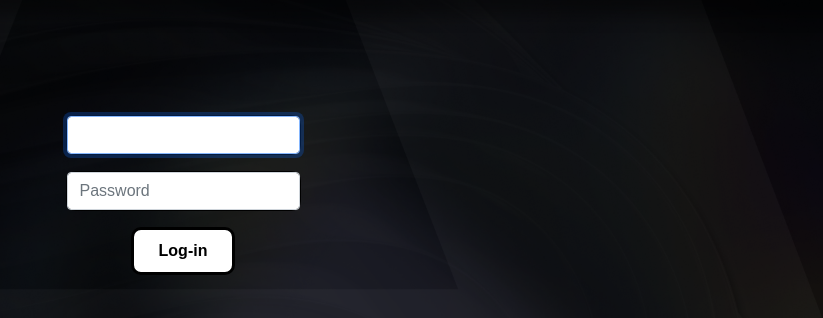
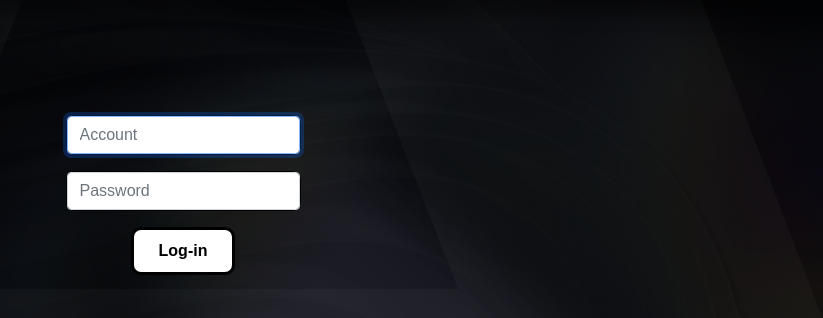
Before and after one commit to ElpyElpy/project, a Flask app: page /login in a window 1280 px wide. Shown: the part 68-386 px from the top of the page, without its empty margins (457-1280 px from the left). Run offline with Flask 2, Linux system fonts and the light colour scheme; some web fonts are replaced.

Commit message:
Placeholedr for account field was added

```diff
--- a/templates/login.html
+++ b/templates/login.html
@@ -10,7 +10,7 @@
                 <form id="form" action="/login" method="post">
                     <div class="mb-3">
                         <input autocomplete="off" autofocus class="form-control
-                            mx-auto w-auto" id="username" name="username" type="text">
+                            mx-auto w-auto" id="username" name="username" placeholder="Account" type="text">
                     </div>
                     <div class="mb-3">
                         <input class="form-control mx-auto w-auto" id="password"
```
